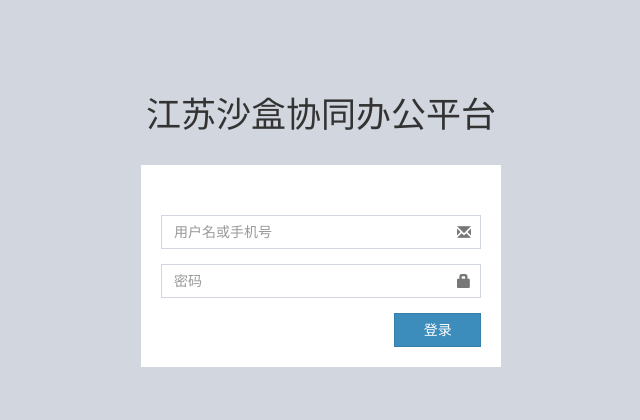
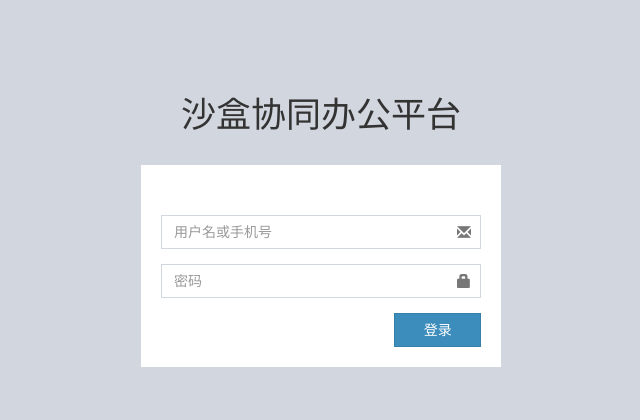
Before and after one commit to RobbieHan/sandboxOA, a Django app: page /login/ in a window 1280 px wide. Shown: the top 420 px of the page, without its empty margins (319-959 px from the left). Run offline with Django 3.2, Linux system fonts and the light colour scheme; some libraries are stand-ins or nearby versions.

Commit message:
Update user-base.html

```diff
--- a/templates/system/users/user-base.html
+++ b/templates/system/users/user-base.html
@@ -27,7 +27,7 @@
 <body class="hold-transition login-page">
 <div class="login-box">
   <div class="login-logo">
-      {% if system_setup.loginTitle %}{{ system_setup.loginTitle }}{% else %}江苏沙盒协同办公平台{% endif %}
+      {% if system_setup.loginTitle %}{{ system_setup.loginTitle }}{% else %}沙盒协同办公平台{% endif %}
   </div>
     {% block user-content %}
 
```
